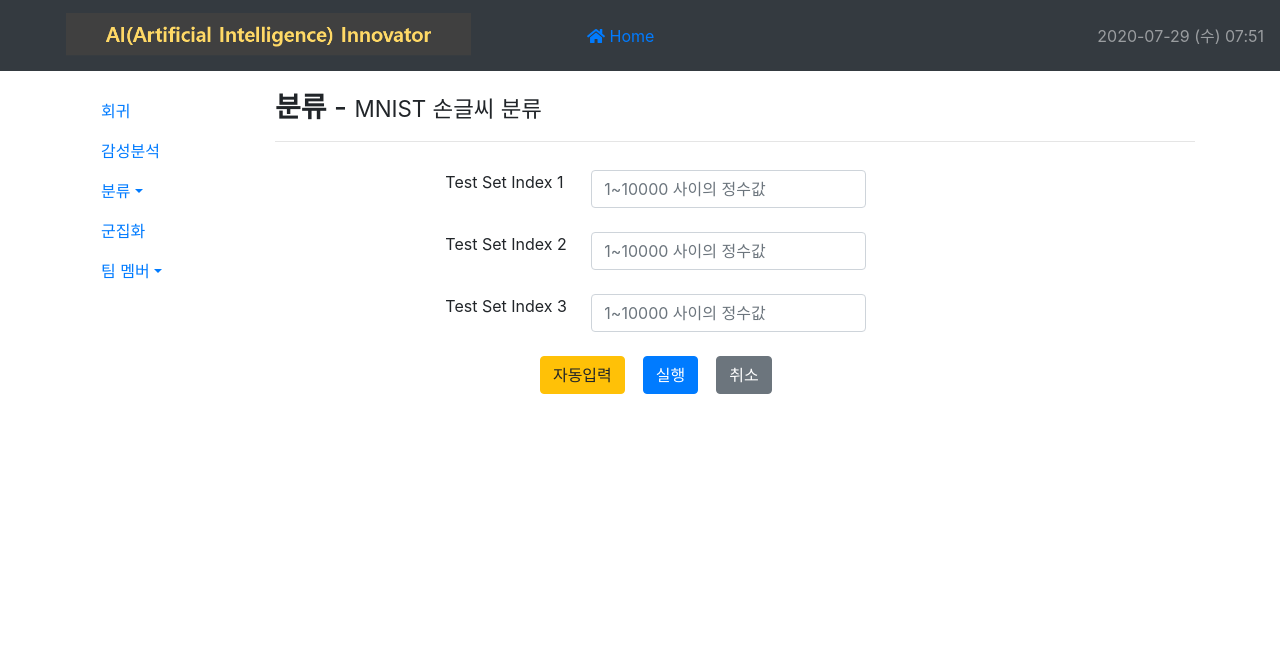
After one commit to ckiekim/Web-for-AI-Application, a Flask app: template Project/templates/classification_mnist.html in a window 1280 px wide. The commit adds this page. Shown: the top 662 px of the page. Run offline with Flask 2, Linux system fonts and the light colour scheme; the template is opened without the code that fills it, so the values that code supplies are empty; parts of the project's set-up code (start-up, migrations or seed data) failed here and were passed over; some libraries are stand-ins or nearby versions.

Commit message:
MNIST 추가 - 불안정

```diff
--- a/Project/templates/base.html
+++ b/Project/templates/base.html
@@ -53,6 +53,7 @@
                         <div class="dropdown-menu">
                         <a class="dropdown-item" href="/classification_iris">아이리스 분류</a>
                         <a class="dropdown-item" href="/classification">이미지 분류</a>
+                        <a class="dropdown-item" href="/classification_mnist">손글씨 분류</a>
                         </div>
                     </li>
                     <li class="nav-item">
--- /dev/null
+++ b/Project/templates/classification_mnist.html
@@ -0,0 +1,48 @@
+{% extends "base.html" %}
+{% block subtitle %}
+    <strong>분류</strong> - <small>MNIST 손글씨 분류</small>
+{% endblock %}
+{% block content %}
+    <div class="row">
+        <div class="col-2"></div>
+        <div class="col-6">
+            <form action="/classification_mnist" method="POST">
+                <table class="table table-borderless">
+                    <tr>
+                        <td>Test Set Index 1</td>
+                        <td><input type="text" id="idx1" class="form-control"
+                            placeholder="1~10000 사이의 정수값" name="idx1"></td>
+                    </tr>
+                    <tr>
+                        <td>Test Set Index 2</td>
+                        <td><input type="text" id="idx2" class="form-control"
+                            placeholder="1~10000 사이의 정수값" name="idx2"></td>
+                    </tr>
+                    <tr>
+                        <td>Test Set Index 3</td>
+                        <td><input type="text" id="idx3" class="form-control"
+                            placeholder="1~10000 사이의 정수값" name="idx3"></td>
+                    </tr>
+                    <tr>
+                        <td colspan="2" style="text-align: center;">
+                            <button class="btn btn-warning"
+                                    onclick="generate_index()">자동입력</button>&nbsp;&nbsp;&nbsp;
+                            <button type="submit" class="btn btn-primary">실행</button>&nbsp;&nbsp;&nbsp;
+                            <button type="reset" class="btn btn-secondary">취소</button>
+                        </td>
+                    </tr>
+                </table>
+            </form>
+        </div>
+        <div class="col-4"></div>
+    </div>
+{% endblock %}
+{% block addition %}
+    <script>
+        function generate_index() {
+            document.getElementById('idx1').value = Math.floor(Math.random() * 10000);
+            document.getElementById('idx2').value = Math.floor(Math.random() * 10000);
+            document.getElementById('idx3').value = Math.floor(Math.random() * 10000);
+        }
+    </script>
+{% endblock %}
--- a/start_project.py
+++ b/start_project.py
@@ -1,6 +1,8 @@
-from Project import app, load_movie_lr, load_movie_nb, load_iris, tw_tokenizer
+from Project import app, load_movie_lr, load_movie_nb, tw_tokenizer
+from Project import load_iris, load_mnist
 
 load_movie_lr()
 load_movie_nb()
 load_iris()
-app.run(host='0.0.0.0')       # 외부 접속 허용시 app.run(host='0.0.0.0')
+load_mnist()
+app.run(host='0.0.0.0', threaded=False)       # 외부 접속 허용시 app.run(host='0.0.0.0')
```
Also changed, not shown: Project/__init__.py (+26 -1 lines), Project/mnist_util.py (added, +19 -0 lines), Project/templates/cla_mnist_result.html (added, +45 -0 lines), Project/static/images/kmc.png, Project/static/images/mnist1.png (added), Project/static/images/mnist2.png (added), Project/static/images/mnist3.png (added), Project/static/images/mnist4.png (added), 2 other files.
